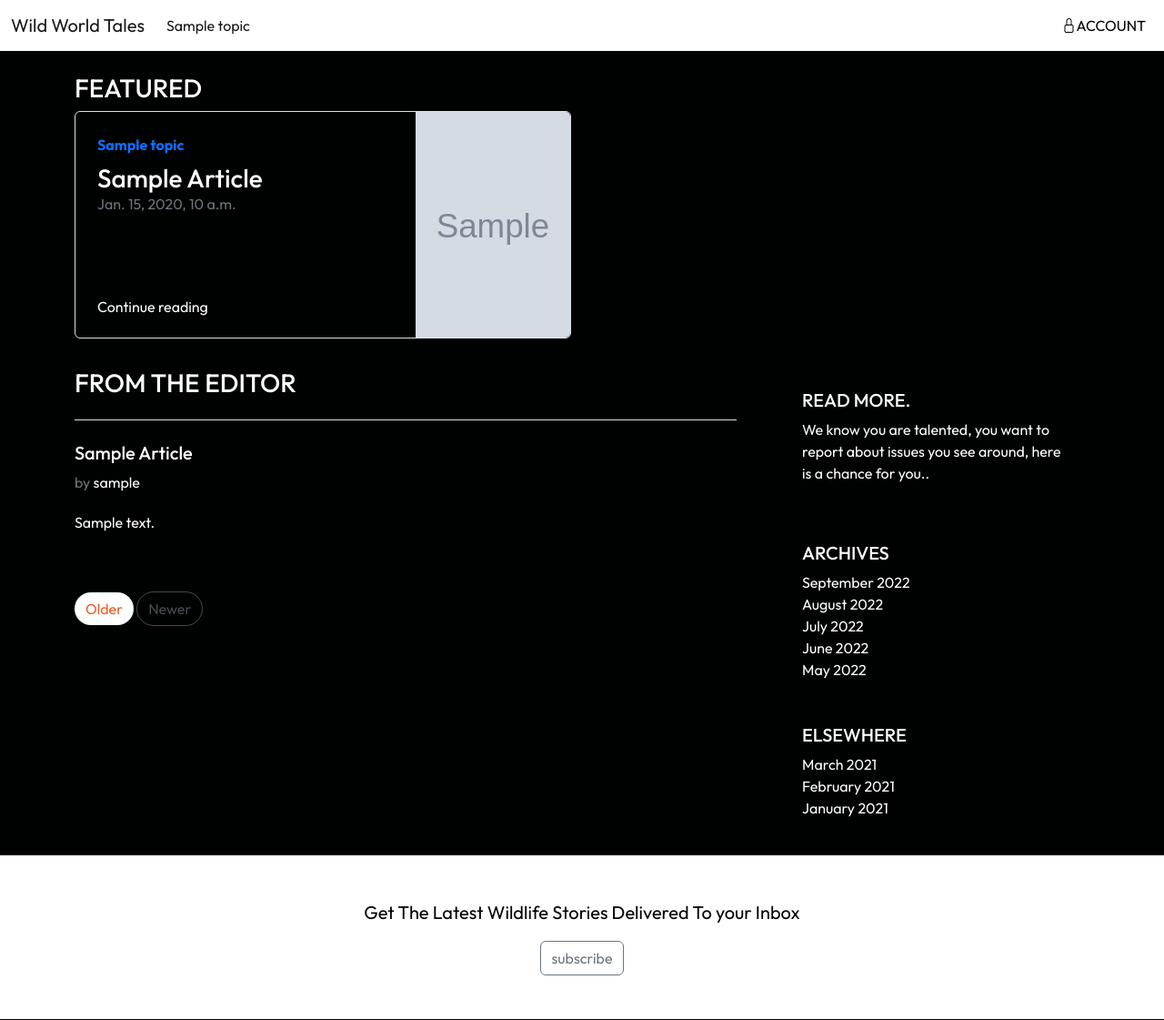
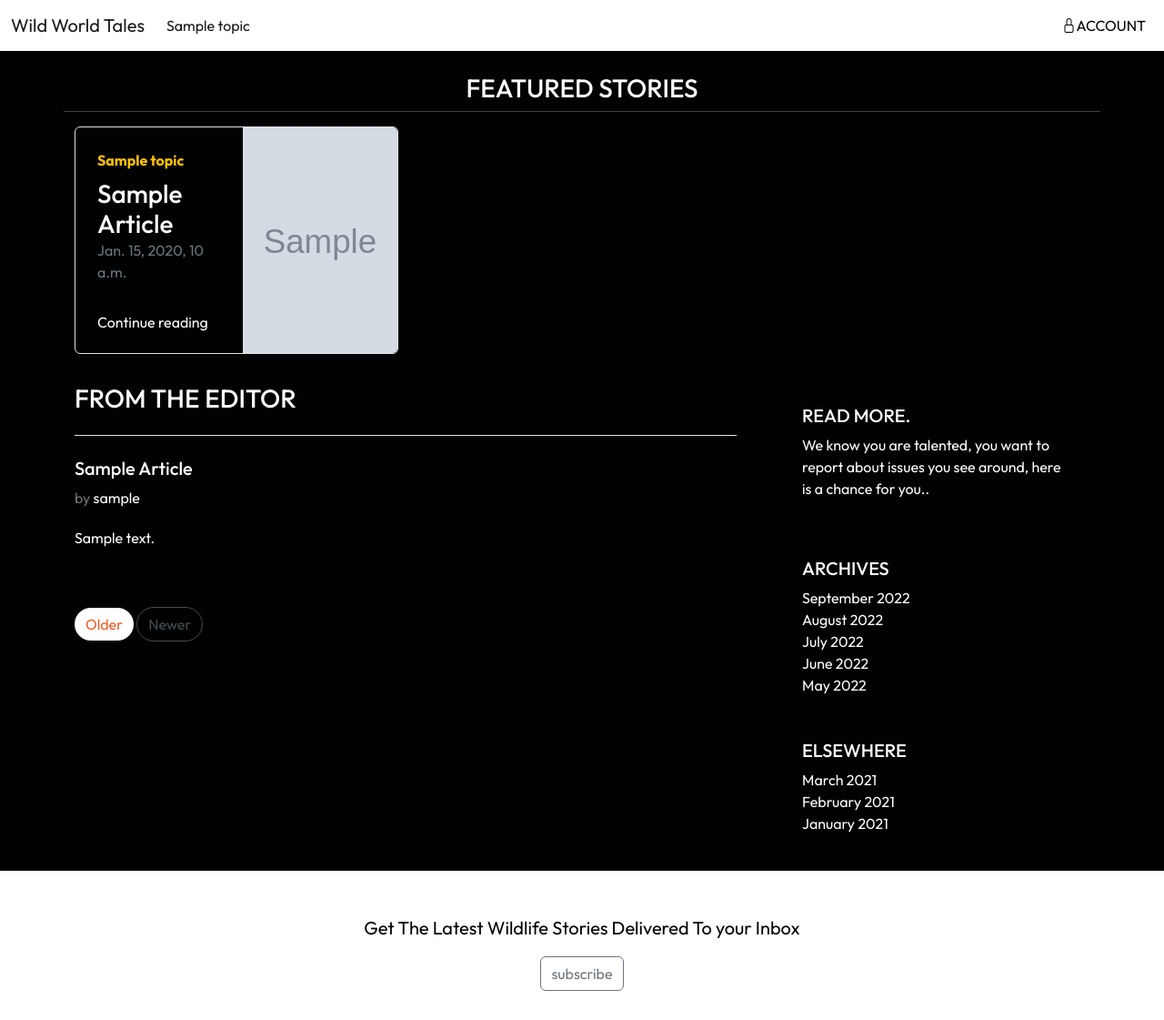
Before and after one commit to limit-group/headline, a Django app: page / in a window 1280 px wide. Shown: the top 1121 px of the page at 91% size. Run offline with Django 4.2, Linux system fonts and the light colour scheme; tables that the repository leaves empty hold one stand-in row (values such as "Sample post"); grey boxes marked "Sample" are stand-in pictures; some libraries are stand-ins or nearby versions.

Commit message:
Increase the features stories count.

```diff
--- a/writy/templates/writy/home.html
+++ b/writy/templates/writy/home.html
@@ -8,25 +8,24 @@
     </div>
     {% endif %}
     <div class="row mb-2 pt-4">
-      <h3>FEATURED</h3>
+      <h3 class="text-center">FEATURED STORIES</h3>
+      <hr>
       {% if latests %} {% for latest in latests %}
-      <div class="col-md-6">
+      <div class="col-md-4">
         <div
           class="row g-0 border rounded overflow-hidden flex-md-row mb-4 shadow-sm h-md-250 position-relative"
         >
           <div class="col p-4 d-flex flex-column position-static">
-            <strong class="d-inline-block mb-2 text-primary"
+            <strong class="d-inline-block mb-2 text-warning"
               >{{ latest.topic }}</strong
             >
             <h3 class="mb-0">{{ latest.title | title}}</h3>
             <div class="mb-1 text-muted">{{ latest.created_on }}</div>
             <p class="card-text mb-auto">
-              {% comment %} Over the past few weeks concerns have arised on
-              matter security... {% endcomment %}
             </p>
             <a
               href="{% url 'article' latest.slug %}"
-              class="stretched-link text-white"
+              class="text-white"
             >
               Continue reading
             </a>
--- a/writy/views.py
+++ b/writy/views.py
@@ -36,8 +36,8 @@ def error_500(request):
 
 def home(request):
     categories = Topic.objects.filter(status=1)
-    articles = Article.objects.filter(status=1, author=1)[:2]
-    latest = Article.objects.filter(status=1).order_by("-created_on")[:2]
+    articles = Article.objects.filter(status=1, author=1)[:3]
+    latest = Article.objects.filter(status=1).order_by("-created_on")[:3]
     context = {}
     context["categories"] = categories
     context["articles"] = articles
```
